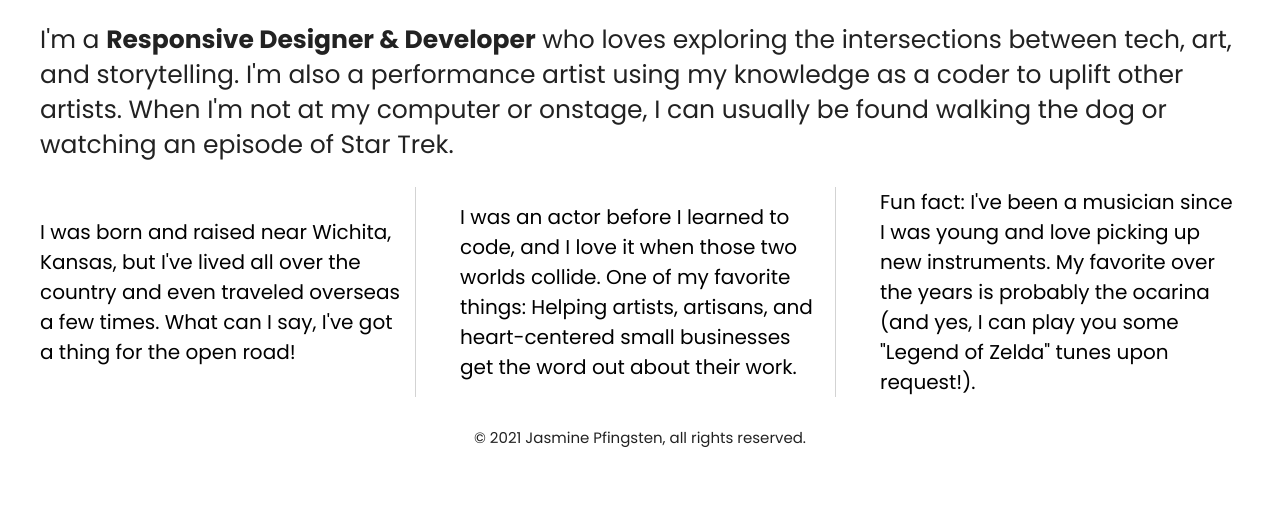
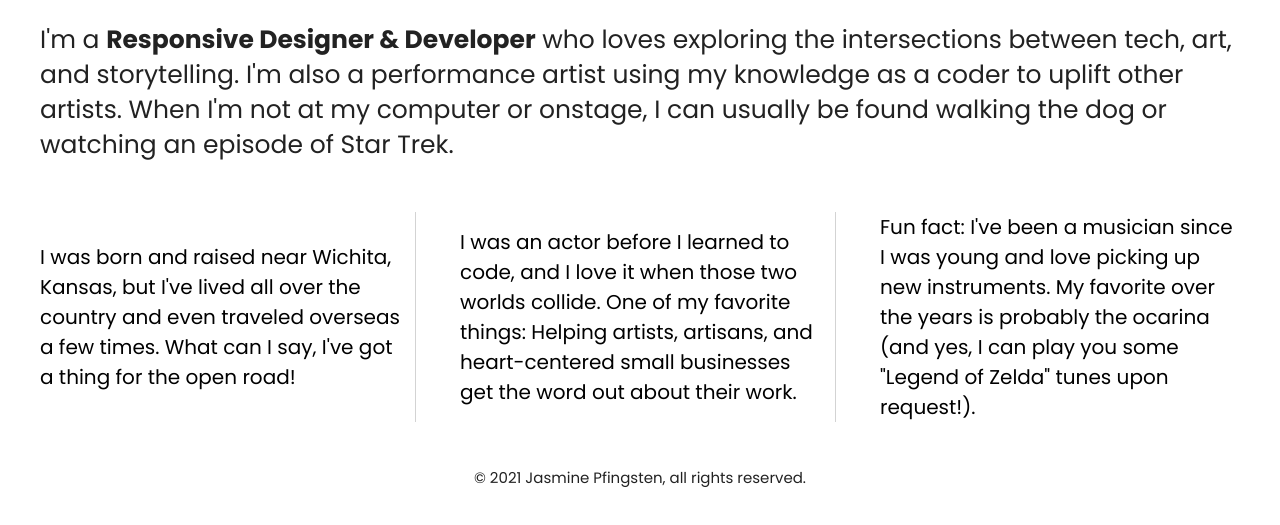
Before and after one commit to jpfingsten/divs-flexbox-starter, a plain HTML site: page index.html in a window 1280 px wide. Shown: the part 155-680 px from the top of the page. Drawn offline with nearby package versions, Linux system fonts and the light colour scheme.

Commit message:
Added padding between sections

```diff
--- a/css/main.css
+++ b/css/main.css
@@ -112,6 +112,7 @@ header {
   font-size: 2em;
   font-weight: 700;
   display: flex;
+  justify-content: flex-start;
   align-items: center;
 }
 
@@ -126,6 +127,7 @@ header h1 {
   display: flex;
   justify-content: center;
   align-items: center;
+  padding-bottom: 1em;
 }
 
 .wrapper {
@@ -160,7 +162,7 @@ footer {
   align-items: center;
   font-family: Poppins;
   font-size: 0.75em;
-  padding: 2em 0 1em 0;
+  padding: 3em 0 1em 0;
 }
 
 
```
